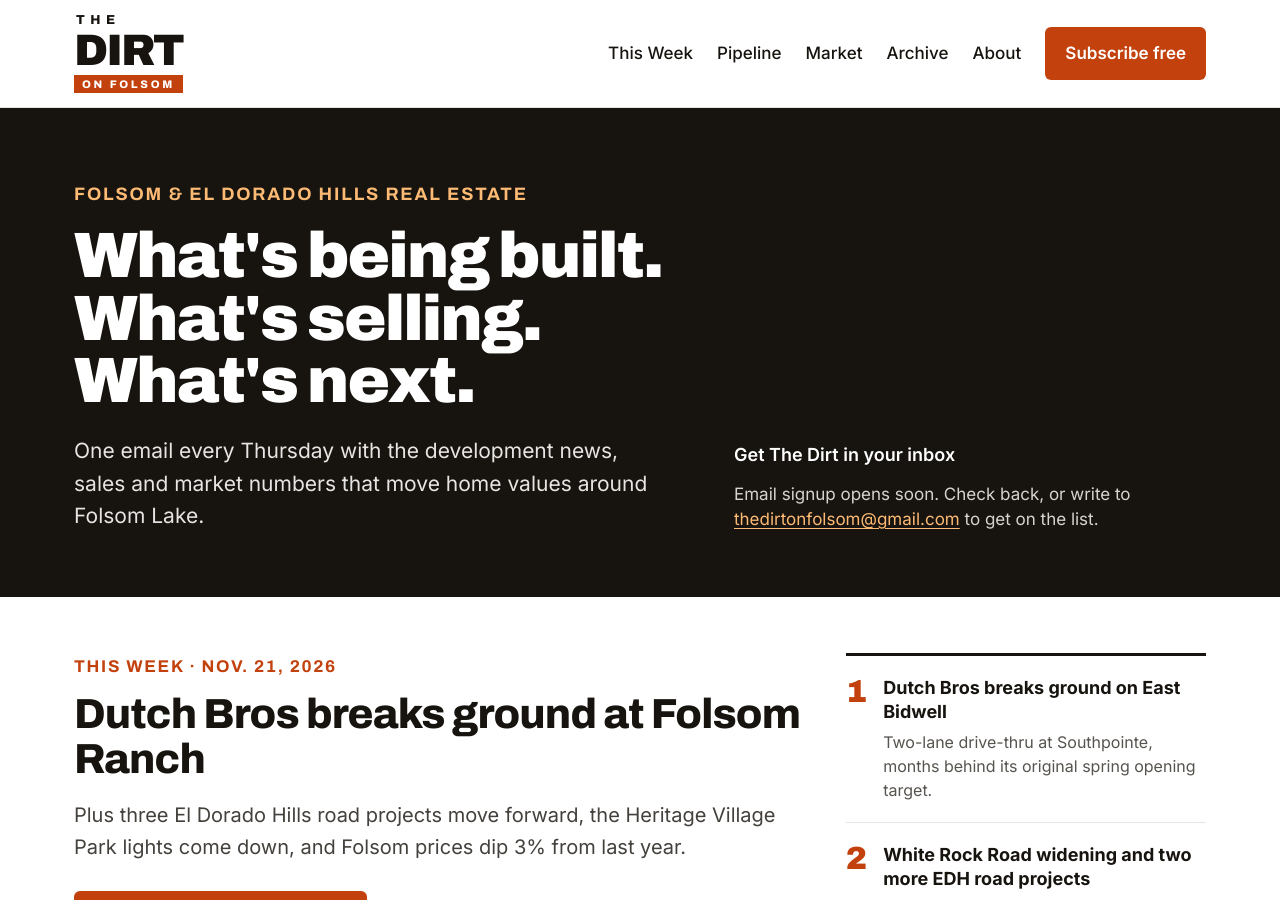
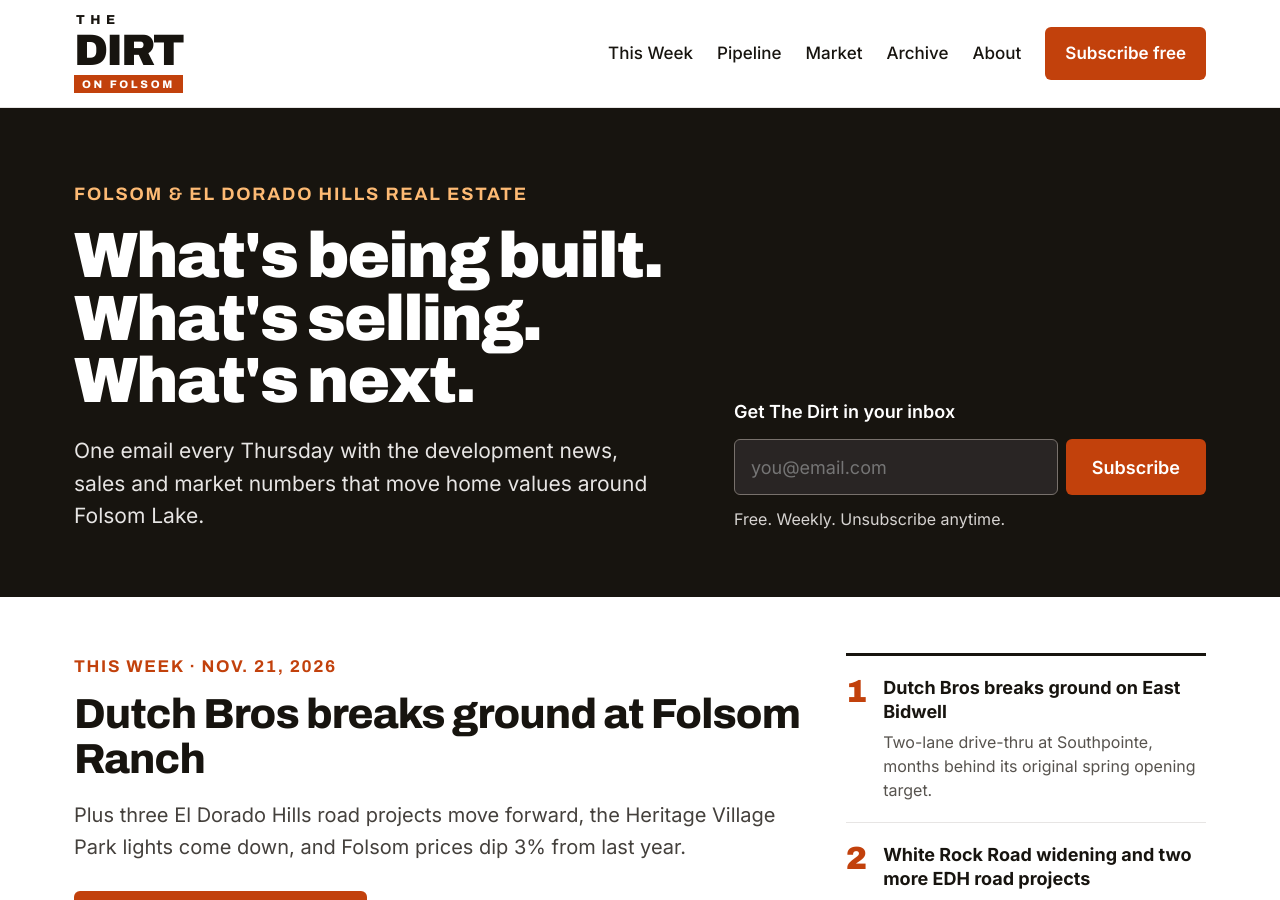
Before and after one commit to thedirtonfolsom/thedirtonfolsom.github.io, a Jekyll site: the page built from index.html, in a window 1280 px wide and 900 px high. Built offline with Jekyll 4.4.1, drawn with Linux system fonts in a browser that asks for light colours; part of the change alters nothing that is shown.

Commit message:
Connect Kit signup form
Co-Authored-By: Claude Opus 5.5 <noreply@anthropic.com>
Claude-Session: https://claude.ai/code/session_01L76qhhXMpbiPJRQXc4r3PH

```diff
--- a/_config.yml
+++ b/_config.yml
@@ -7,7 +7,7 @@ contact_email: thedirtonfolsom@gmail.com
 
 # Kit signup form. Paste the form's action URL here once Kit is set up.
 # Example: https://app.kit.com/forms/1234567/subscriptions
-kit_form_action: ""
+kit_form_action: "https://app.kit.com/forms/10228094/subscriptions"
 
 # Until launch, ask search engines not to index the site.
 noindex: true
```
